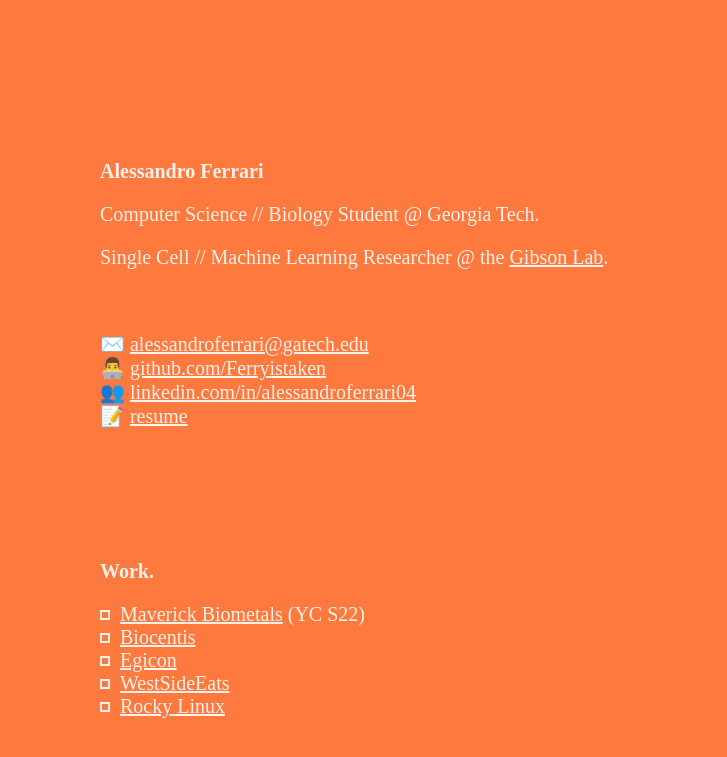
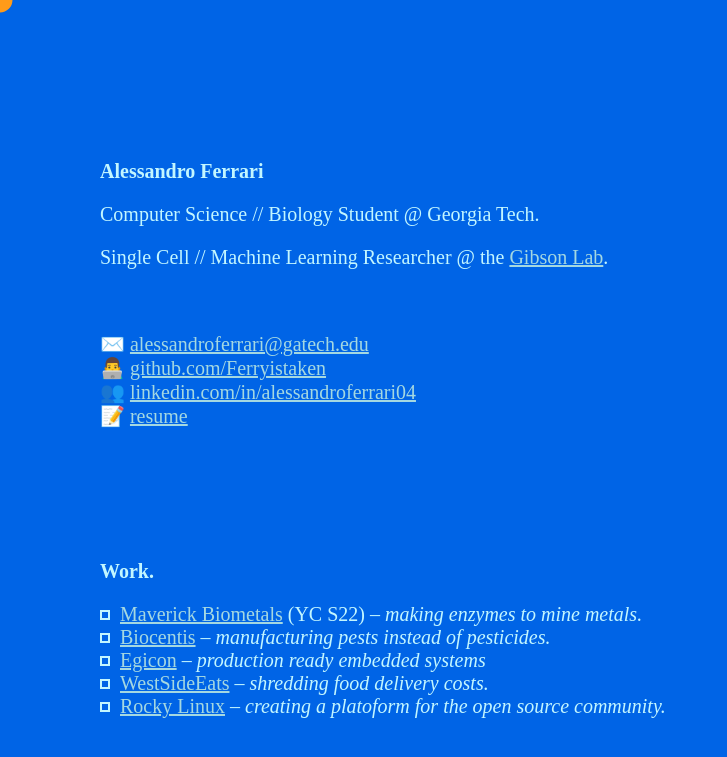
Before and after one commit to Ferryistaken/website, a Jekyll site: the page built from new.md, in a window 1280 px wide. Shown: the top 757 px of the page, without its empty margins (0-727 px from the left). Built offline with Jekyll 4.4.1, drawn with Linux system fonts in a browser that asks for light colours; some web fonts are replaced.

Commit message:
added more precise work

```diff
--- /dev/null
+++ b/_includes/setcolors.html
@@ -0,0 +1,35 @@
+<script>
+    function applyColorScheme() {
+    // Define known color combinations
+    const colorSchemes = [
+        { bg: 'rgb(0, 100, 230)', fg: 'rgb(194, 246, 255)' },
+        { bg: '#ee793d', fg: '#fef1eb' }
+    ];
+
+    // Function to make a color slightly darker
+    function darkenColor(rgb) {
+        let [r, g, b] = rgb.match(/\d+/g).map(Number);
+        r = Math.max(0, r - 30);
+        g = Math.max(0, g - 30);
+        b = Math.max(0, b - 30);
+        return `rgb(${r}, ${g}, ${b})`;
+    }
+
+    // Select a random color scheme
+    const chosenScheme = colorSchemes[Math.floor(Math.random() * colorSchemes.length)];
+
+    // Apply the background and foreground colors
+    document.body.style.backgroundColor = chosenScheme.bg;
+    document.body.style.color = chosenScheme.fg;
+
+    // Derive and apply link color from foreground
+    const linkColor = darkenColor(chosenScheme.fg);
+    document.querySelectorAll('a').forEach(link => {
+        link.style.color = linkColor;
+    });
+}
+
+document.addEventListener('DOMContentLoaded', function() {
+    applyColorScheme();
+});
+</script>
--- a/_layouts/new.html
+++ b/_layouts/new.html
@@ -16,6 +16,7 @@
     font-family: 'Arbutus Slab', Serif, monospace;
     padding: 20px;
     font-size: 20px;
+    cursor: none;
 }
     div {
         margin-bottom: 20px;
@@ -51,10 +52,40 @@ a:visited {
         border: 2px solid ; /* Makes the square hollow */
         box-sizing: border-box;
     }
-
+    #invertedcursor {
+        position: absolute;
+        width: 25px;
+        height: 25px;
+        background: #fff;
+        border-radius: 50%;
+        top: var(--y, 0);
+        left: var(--x, 0);
+        transform: translate(-50%, -50%);
+        z-index: 2;
+        mix-blend-mode: difference;
+        transition: transform .2s;
+    }
         </style>
     </head>
     <body>
+        <div id="invertedcursor"></div>
+        {% include setcolors.html %}
         {{ content }}
     </body>
+    <script>
+        document.body.onmousemove = function(e) {
+            document.documentElement.style.setProperty (
+                '--x', (
+                    e.clientX+window.scrollX
+                )
+                + 'px'
+            );
+            document.documentElement.style.setProperty (
+                '--y', (
+                    e.clientY+window.scrollY
+                )
+                + 'px'
+            );
+        }
+    </script>
 </html>
--- a/new.md
+++ b/new.md
@@ -24,9 +24,9 @@ Single Cell // Machine Learning Researcher @ the [Gibson Lab](https://ggibsongt.
 
 **Work.**
 
-* [Maverick Biometals](https://www.maverickbiometals.com/) (YC S22)
-* [Biocentis](https://www.biocentis.com/)
-* [Egicon](https://www.egicon.com/en)
-* [WestSideEats](https://westsideeats.com/About)
-* [Rocky Linux](https://rockylinux.org/)
+* [Maverick Biometals](https://www.maverickbiometals.com/) (YC S22) --  *making enzymes to mine metals.*
+* [Biocentis](https://www.biocentis.com/) -- *manufacturing pests instead of pesticides.*
+* [Egicon](https://www.egicon.com/en) -- *production ready embedded systems*
+* [WestSideEats](https://westsideeats.com/About) -- *shredding food delivery costs.*
+* [Rocky Linux](https://rockylinux.org/) -- *creating a platoform for the open source community.*
 {% include cursor.html %}
```
Also changed, not shown: 1 other file. Lines whose indentation alone changed are shown as unchanged.
